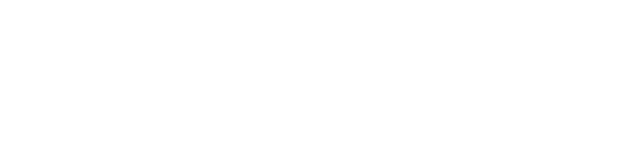
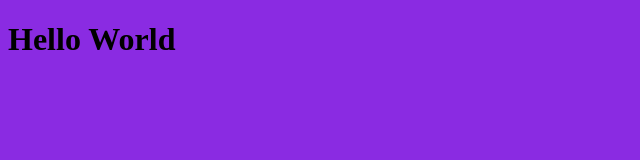
Before and after one commit to kenzhetaeva/git-hub-2, a plain HTML site: page index.html in a window 1280 px wide. Shown: the whole page, without its empty margins (0-640 px from the left). Drawn offline with Linux system fonts and the light colour scheme.

Commit message:
Change background color

```diff
--- a/index.html
+++ b/index.html
@@ -3,8 +3,9 @@
     <head>
         <meta charset="UTF-8">
         <title>Github-2</title>
+        <link rel="stylesheet" href="style.css">
     </head>
     <body>
-
+        <h1>Hello World</h1>
     </body>
 </html>
--- /dev/null
+++ b/style.css
@@ -0,0 +1,3 @@
+body {
+    background-color: blueviolet;
+}
```
